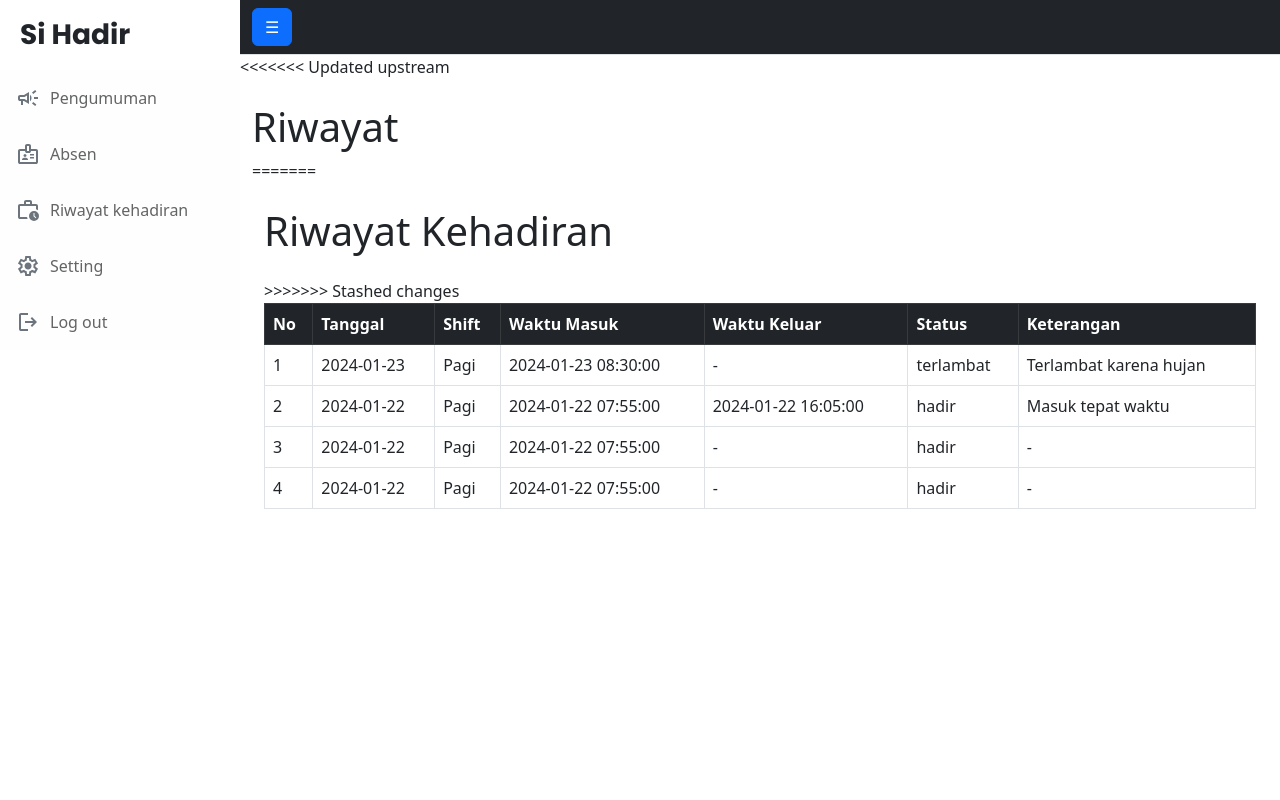
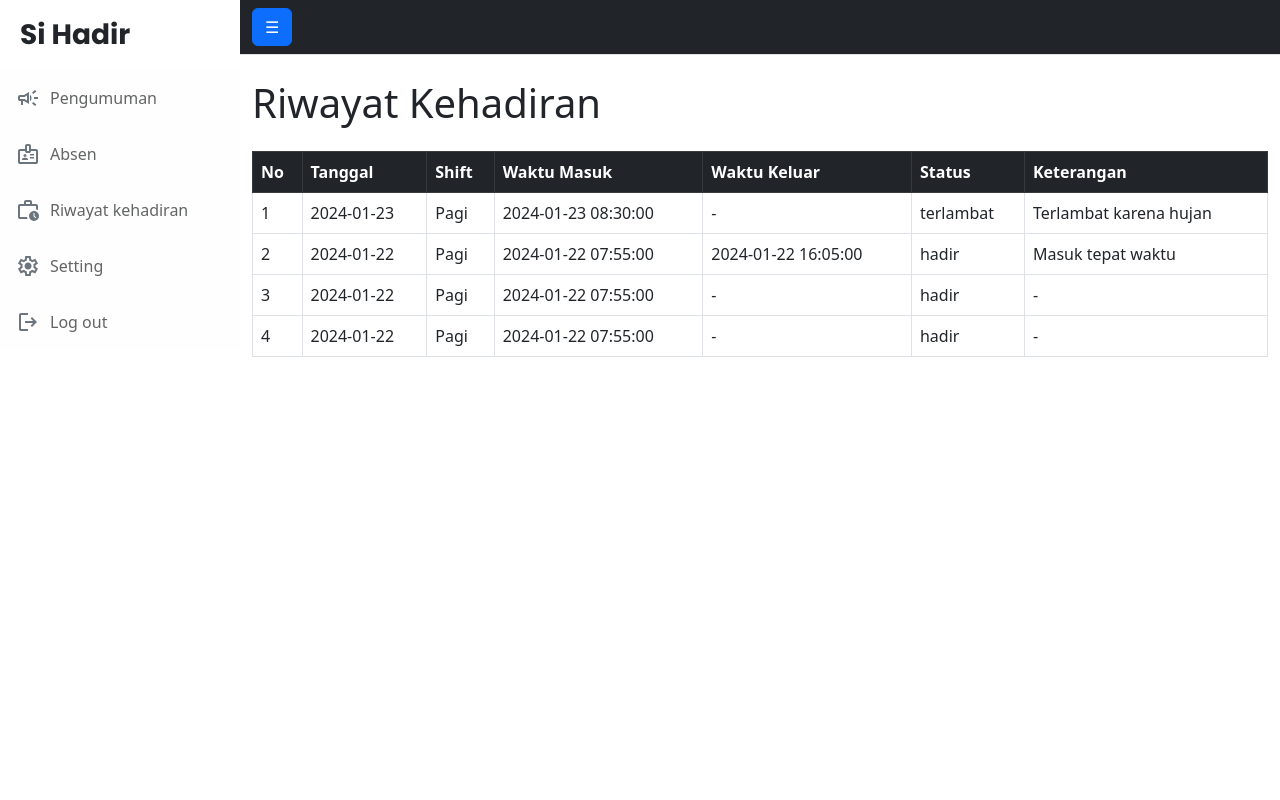
Before and after one commit to fadelhbr/Si_Hadir, a PHP site: page /riwayatKehadiranKaryawan.php in a window 1280 px wide. Run offline with PHP 8.4, Linux system fonts and the light colour scheme; a user stored in the database is signed in; data comes from the database, SQL or seed files in the repository.

Commit message:
update riwayatkehadiran

```diff
--- a/web/sihadir/riwayatKehadiranKaryawan.php
+++ b/web/sihadir/riwayatKehadiranKaryawan.php
@@ -160,11 +160,6 @@ try {
                     </div>
                 </nav>
                 <!-- Page content-->
-<<<<<<< Updated upstream
-                <div class="container-fluid">
-                    <h1 class="mt-4">Riwayat</h1>
-                    <div class="table-container">
-=======
 <!-- Page content-->
 <div class="container-fluid">
                 <h1 class="mt-4">Riwayat Kehadiran</h1>
@@ -175,7 +170,6 @@ try {
                 <?php endif; ?>
 
                 <div class="table-container mt-4">
->>>>>>> Stashed changes
                     <div class="table-responsive">
                         <table class="table table-bordered table-hover">
                             <thead class="table-dark">
```
Also changed, not shown: web/sihadir/index.php (+0 -13 lines).
